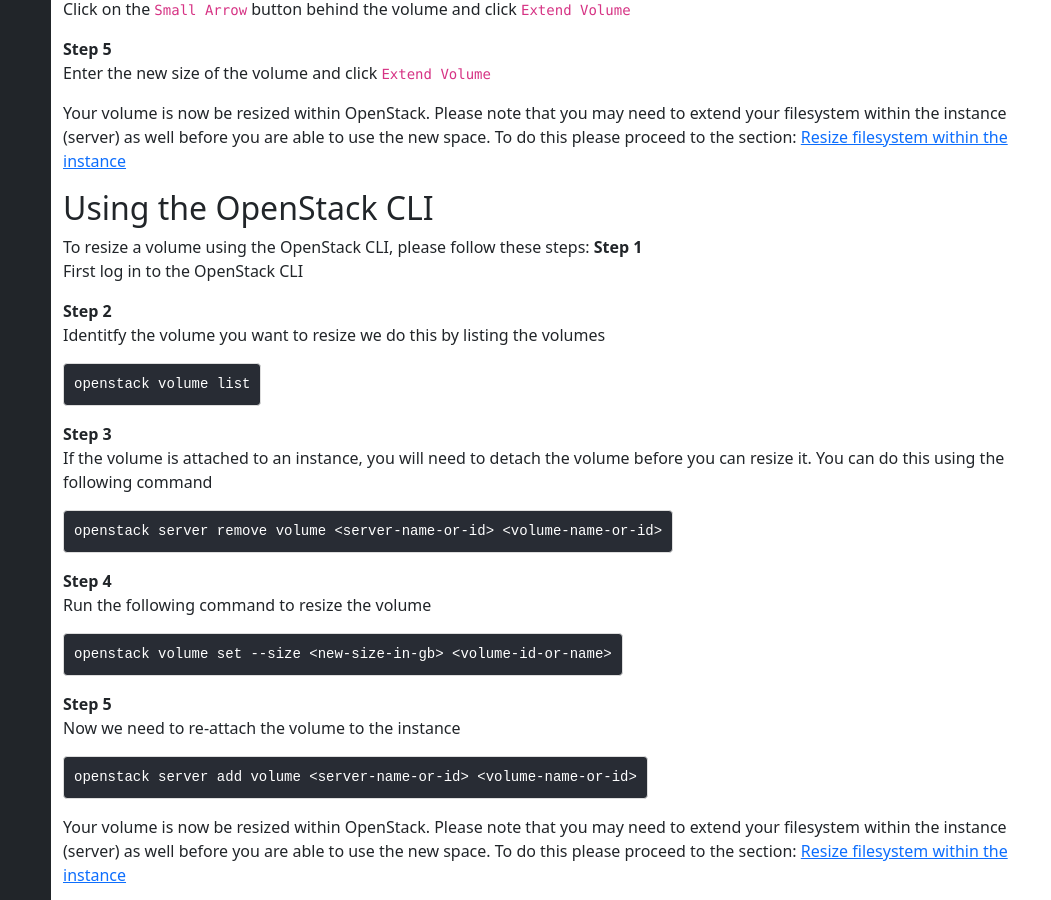
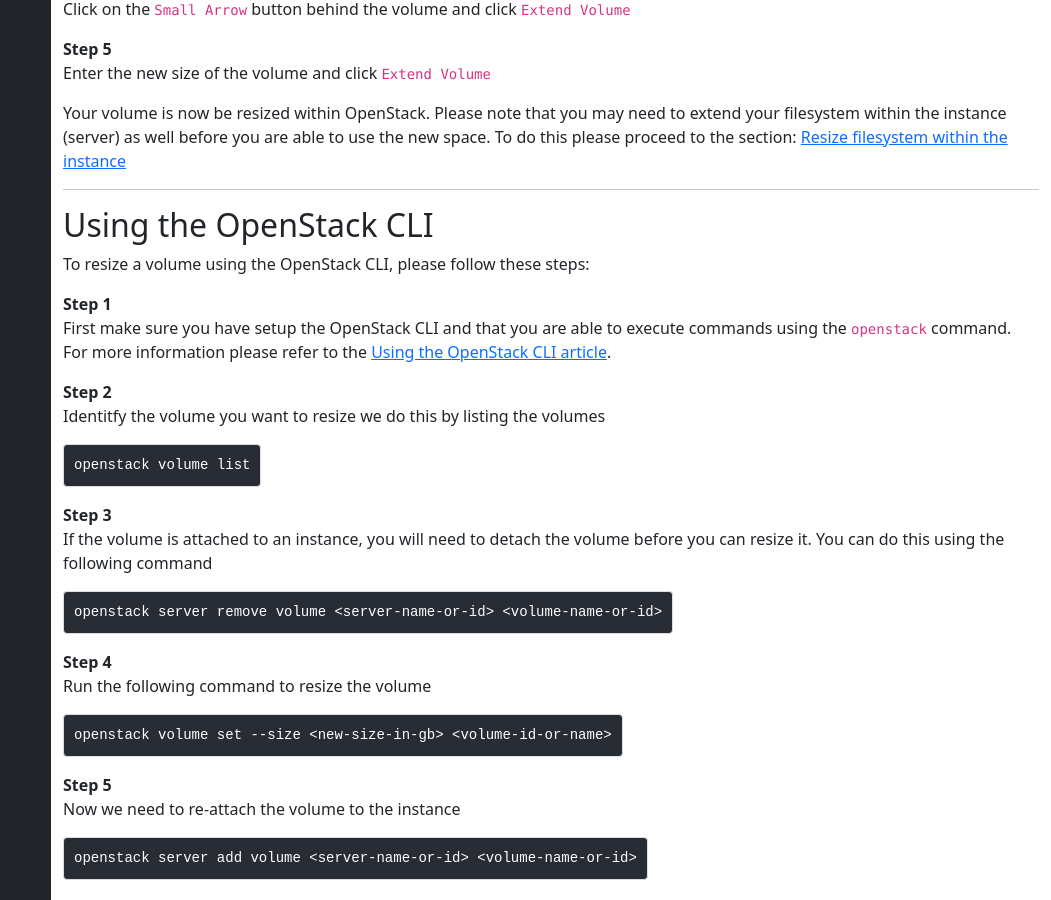
Before and after one commit to bkranendonk/OpenStack-Docs, a Jekyll site: the page built from _posts/volume/2024-02-28-resize-volume.md, in a window 1280 px wide and 900 px high, scrolled down 616 px. Shown: the whole window, without its empty margins (229-1280 px from the left). Built offline with Jekyll 4.4.1, drawn with Linux system fonts in a browser that asks for light colours.

Commit message:
Add instruction about setting up the OpenStack CLI

````diff
--- a/_posts/volume/2024-02-28-resize-volume.md
+++ b/_posts/volume/2024-02-28-resize-volume.md
@@ -34,10 +34,18 @@
 able to use the new space. To do this please proceed to the section:
 [Resize filesystem within the instance](#resize-filesystem-within-the-instance)
 
+---
+
 ## Using the OpenStack CLI
 To resize a volume using the OpenStack CLI, please follow these steps:
+
 **Step 1**
-First log in to the OpenStack CLI
+First make sure you have setup the OpenStack CLI and that you are able to
+execute commands using the `openstack` command. For more information please
+refer to the
+[Using the OpenStack CLI article](
+    {{ '/articles/using-the-cli-linux' | relative_url }}
+).
 
 **Step 2**
 Identitfy the volume you want to resize we do this by listing the volumes
@@ -67,6 +75,7 @@
 able to use the new space. To do this please proceed to the section:
 [Resize filesystem within the instance](#resize-filesystem-within-the-instance)
 
+---
 
 ## Resize filesystem within the instance
 
@@ -100,6 +109,8 @@
 ```bash
 resize2fs <disk/partition>
 ```
+
+---
 
 ### Windows
 After resizing the volume within OpenStack, you will need to resize the
````
